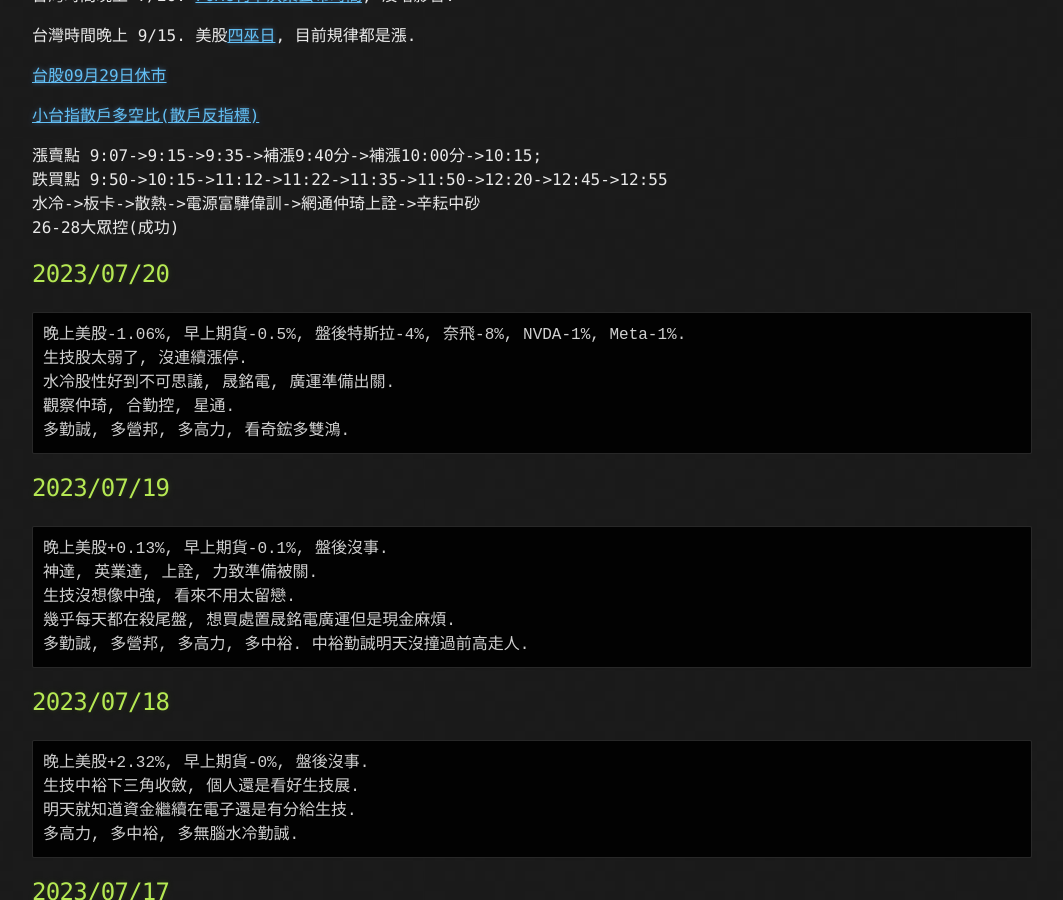
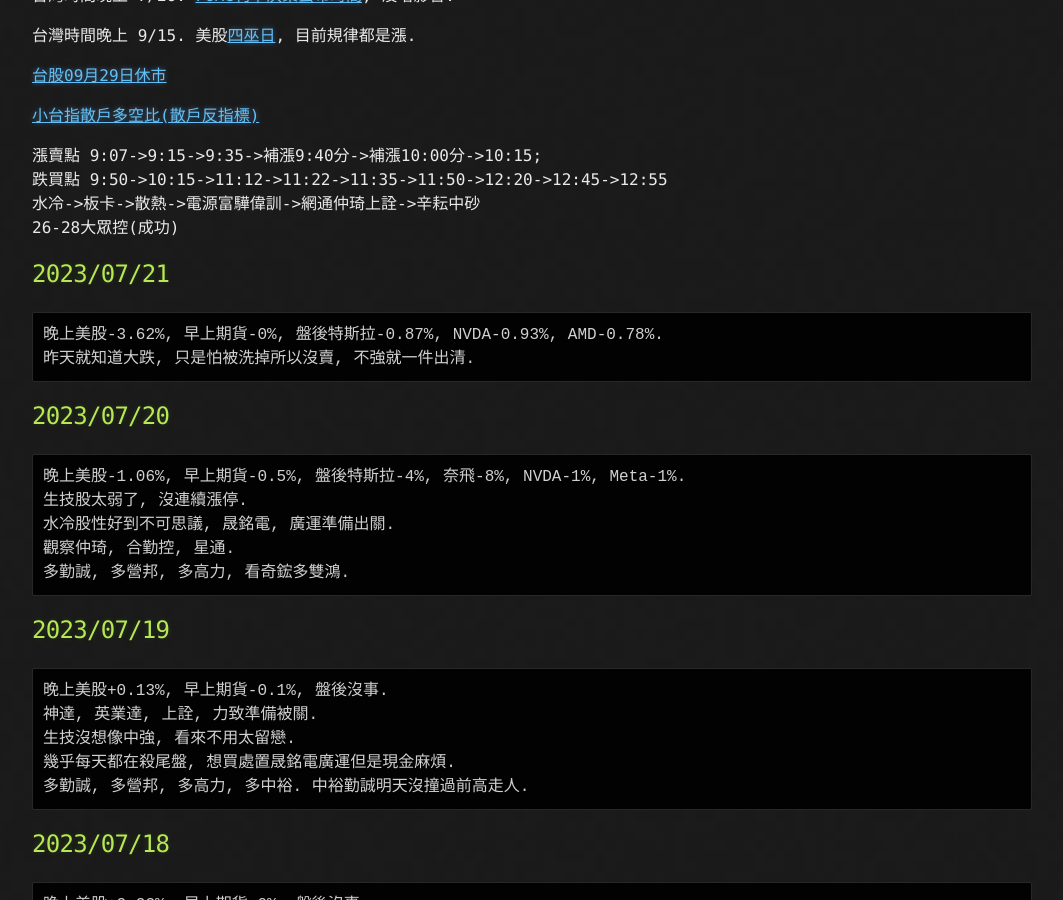
Before and after one commit to lepg5487/Stock_God, a Jekyll site: the page built from index.md, in a window 1280 px wide and 900 px high, scrolled down 394 px. Shown: the whole window, without its empty margins (108-1171 px from the left). Built offline with Jekyll 4.4.1, drawn with Linux system fonts in a browser that asks for light colours; our own code applies the rules of GitHub Pages for plain Markdown files.

Commit message:
Update index.md

````diff
--- a/index.md
+++ b/index.md
@@ -20,6 +20,12 @@ layout: testlayouts
 跌買點 9:50->10:15->11:12->11:22->11:35->11:50->12:20->12:45->12:55
 水冷->板卡->散熱->電源富驊偉訓->網通仲琦上詮->辛耘中砂
 26-28大眾控(成功)
+
+## 2023/07/21
+```
+晚上美股-3.62%, 早上期貨-0%, 盤後特斯拉-0.87%, NVDA-0.93%, AMD-0.78%.
+昨天就知道大跌, 只是怕被洗掉所以沒賣, 不強就一件出清.
+```
 
 ## 2023/07/20
 ```
````
